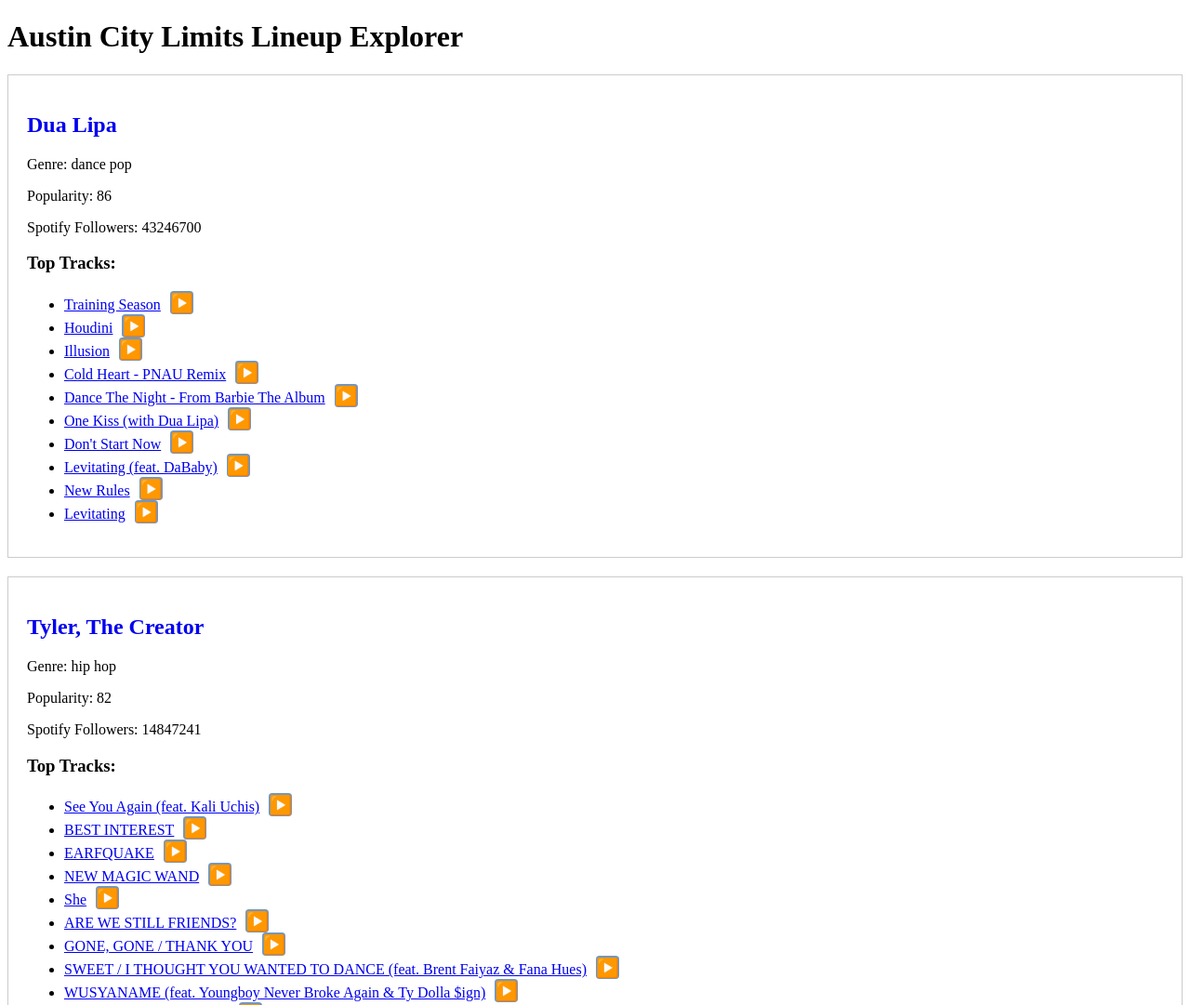
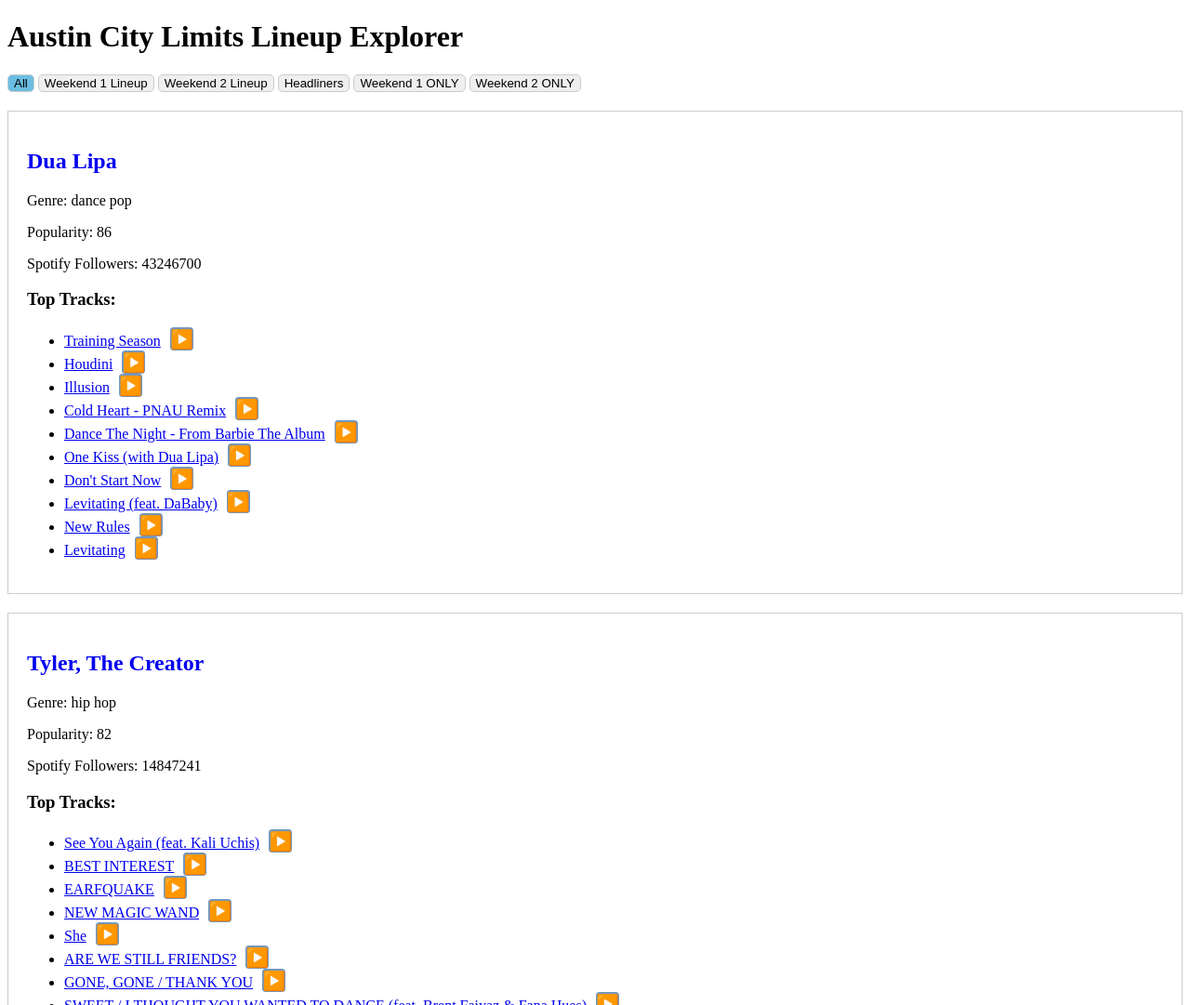
Before and after one commit to bushrow/acl_lineup_explorer, a plain HTML site: page index.html in a window 1280 px wide. Shown: the top 1081 px of the page at 93% size. Drawn offline with Linux system fonts and the light colour scheme.

Commit message:
add filter buttons

```diff
--- a/app.js
+++ b/app.js
@@ -24,10 +24,12 @@
         if (artist.lineup.weekend_two) {
           artistElement.classList.add('weekend_two');
         }
-        const header = document.createElement('h2');
-        header.innerHTML = `<a class="tooltip" href="${artist.spotify.url}" target="_blank" data-tooltip="${artist.lineup.artist}">${artist.spotify.name}</a>`;
-        header.tooltip
-        artistElement.appendChild(header);
+        const header = document.createElement('div');
+        header.classList.add('header')
+        const headerTitle = document.createElement('h2');
+        headerTitle.innerHTML = `<a class="tooltip" href="${artist.spotify.url}" target="_blank" data-tooltip="${artist.lineup.artist}">${artist.spotify.name}</a>`;
+        headerTitle.tooltip
+        header.appendChild(headerTitle);
 
         const detail = document.createElement('div');
         detail.innerHTML = `
@@ -35,7 +37,8 @@
           <p>Popularity: ${artist.spotify.popularity}</p>
           <p>Spotify Followers: ${artist.spotify.followers}</p>
         `;
-        artistElement.appendChild(detail);
+        header.appendChild(detail);
+        artistElement.appendChild(header);
 
         const tracks = document.createElement('div');
         const tracksHeader = document.createElement('h3');
@@ -84,3 +87,35 @@
     playingButton = currentButton;
   }
 }
+
+
+function filterItems(className, button, exclusive) {
+  var buttons = document.getElementsByClassName('filter-button');
+  for (var j = 0; j < buttons.length; j++) {
+    buttons[j].classList.remove('active');
+  }
+  button.classList.add('active');
+  var artists = document.getElementsByClassName('artist');
+  for (var i = 0; i < artists.length; i++) {
+    var artist = artists[i];
+    if (className === 'all' || (artist.classList.contains(className) && !exclusive)) {
+      artist.style.display = 'block';
+    } else if (exclusive) {
+      if (className === 'weekend_one') {
+        if (artist.classList.contains('weekend_one') && !artist.classList.contains('weekend_two')) {
+          artist.style.display = 'block';
+        } else {
+          artist.style.display = 'none';
+        }
+      } else if (className === 'weekend_two') {
+        if (!artist.classList.contains('weekend_one') && artist.classList.contains('weekend_two')) {
+          artist.style.display = 'block';
+        } else {
+          artist.style.display = 'none';
+        }
+      }
+    } else {
+      artist.style.display = 'none';
+    }
+  }
+}
--- a/index.html
+++ b/index.html
@@ -23,6 +23,14 @@
       <h1>Austin City Limits Lineup Explorer</h1>
     </header>
     <section>
+      <div>
+        <button class="filter-button active" onclick="filterItems('all', this)">All</button>
+        <button class="filter-button" onclick="filterItems('weekend_one', this, false)">Weekend 1 Lineup</button>
+        <button class="filter-button" onclick="filterItems('weekend_two', this, false)">Weekend 2 Lineup</button>
+        <button class="filter-button" onclick="filterItems('headliner', this)">Headliners</button>
+        <button class="filter-button" onclick="filterItems('weekend_one', this, true)">Weekend 1 ONLY</button>
+        <button class="filter-button" onclick="filterItems('weekend_two', this, true)">Weekend 2 ONLY</button>
+      </div>
       <div id="lineup-content">
       </div>
     </section>
--- a/styles.css
+++ b/styles.css
@@ -22,11 +22,23 @@
     opacity: 1;
 }
 
+.filter-button {
+    border: 1px #ccc solid;
+    border-radius: 5px;
+    margin-bottom: 20px;
+}
+
+.filter-button.active {
+    background-color: rgb(107, 190, 226);
+}
+
 .artist {
     border: 1px solid #ccc;
     padding: 20px;
     margin-bottom: 20px;
 }
+
+.artist .header {}
 
 .play-button {
     width: 25px;
```
